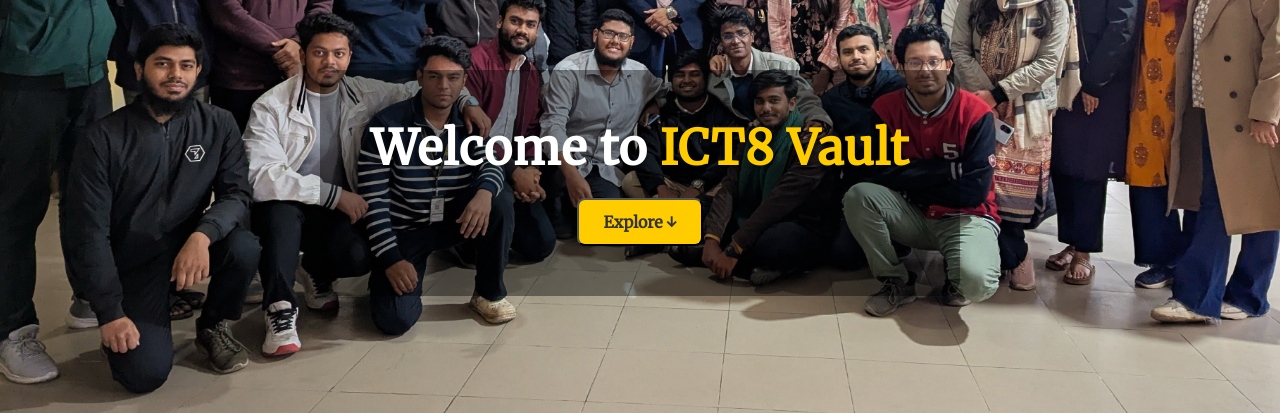
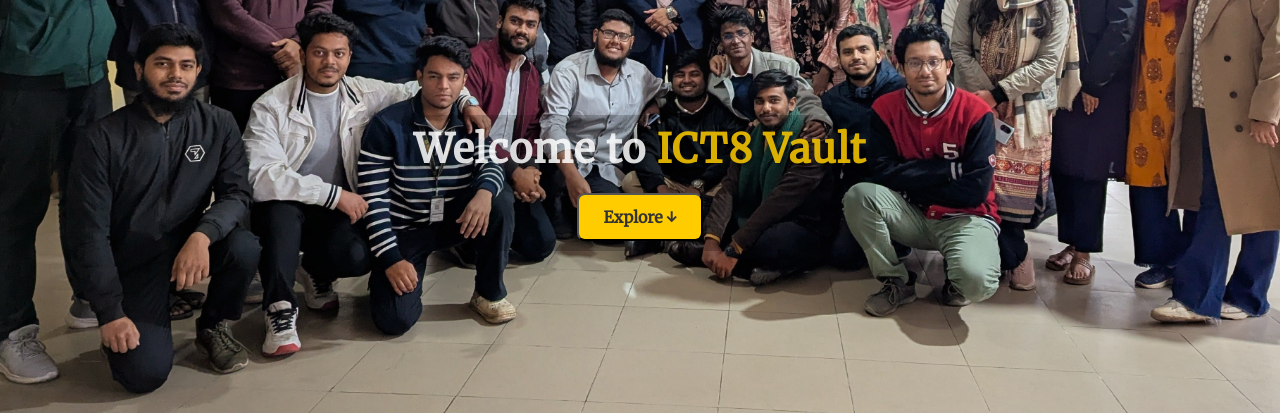
Before and after one commit to sakibhasan017/University-Rosources-Management, a React (Vite) app in the folder Frontend/: page / in a window 1280 px wide. Shown: the part 377-792 px from the top of the page. Built offline with nearby package versions, Linux system fonts and the light colour scheme; no server answers.

Commit message:
Hero section added

```diff
--- a/Frontend/src/components/Hero/Hero.css
+++ b/Frontend/src/components/Hero/Hero.css
@@ -10,26 +10,28 @@
 }
 
 .overlay {
-  background-color: rgba(0, 0, 0, 0.4);
-  padding: 50px;
+  background-color: rgba(0, 0, 0, 0.2);
+  padding: 10px;
   border-radius: 16px;
   text-align: center;
   max-width: 800px;
   color: #fff;
   animation: fadeIn 1.2s ease-in-out;
   transform: translateY(130px);
+
 }
 
 .hero-title {
-  font-size: 3rem;
+  font-size: 2.5rem;
   font-weight: 700;
   margin-bottom: 20px;
   letter-spacing: 1px;
   line-height: 1.2;
+  color: rgba(255, 255, 255, 0.85);
 }
 
 .hero-title span {
-  color: #ffcc00;
+  color: rgba(255, 204, 0, 0.85);
   text-shadow: 2px 2px 4px rgba(0, 0, 0, 0.6);
 }
 
@@ -37,7 +39,7 @@
   font-size: 1.4rem;
   font-weight: 400;
   margin-bottom: 30px;
-  color: #f0f0f0;
+  color: rgba(240, 240, 240, 0.75);
 }
 
 
@@ -113,6 +115,8 @@
     opacity: 1;
     transform: translateY(0);
   }
+  from { transform: translateY(-20px); }
+  to   { transform: translateY(0); }
 }
 
 
--- a/Frontend/src/pages/UserInfoFromCard/UserInfoFromCard.jsx
+++ b/Frontend/src/pages/UserInfoFromCard/UserInfoFromCard.jsx
@@ -18,8 +18,8 @@ export default function UserInfoFromCard() {
     bloodGroup: "",
     socialLinks: [],
     img: "",
-    secretKey: "",          // allow changing secret while editing
-    confirmSecretKey: ""    // client-side confirmation
+    secretKey: "",
+    confirmSecretKey: ""
   });
   const [isUpdating, setIsUpdating] = useState(false);
   const [error, setError] = useState(null);
@@ -78,7 +78,6 @@ export default function UserInfoFromCard() {
   };
 
   const handleUpdate = async () => {
-    // if user provided secretKey in edit form, validate confirm
     if (formData.secretKey && formData.secretKey !== formData.confirmSecretKey) {
       setError("Secret key and confirmation do not match");
       return;
@@ -97,8 +96,6 @@ export default function UserInfoFromCard() {
       formDataToSend.append('bio', formData.bio);
       formDataToSend.append('bloodGroup', formData.bloodGroup);
       formDataToSend.append('socialLinks', JSON.stringify(formData.socialLinks));
-
-      // include secretKey if user provided one (backend will handle hashing/compare)
       if (formData.secretKey && formData.secretKey.trim() !== "") {
         formDataToSend.append('secretKey', formData.secretKey);
       }
@@ -151,10 +148,6 @@ export default function UserInfoFromCard() {
     setFormData({ ...formData, socialLinks: updatedLinks });
   };
 
-  // --------- ONLY CHANGED: "Forgot Secret Key?" button handling ----------
-  // The button snippet you provided is placed directly in the secret popup (see JSX).
-  // It posts to /api/profile/reset-secret/:id, alerts the returned message and closes the popup.
-  // --------------------------------------------------------------------
 
   if (!profile) return <div className="profile-loading">Loading profile...</div>;
 
@@ -177,7 +170,6 @@ export default function UserInfoFromCard() {
               <button onClick={() => setShowSecretPopup(false)}>Cancel</button>
             </div>
             <div style={{ marginTop: 12 }}>
-              {/* <<-- INSERTED EXACT BUTTON SNIPPET HERE --> */}
               <button
                 className="forgot-btn"
                 onClick={async () => {
```
Also changed, not shown: 1 other file (tests, documents, lock files or other folders).
